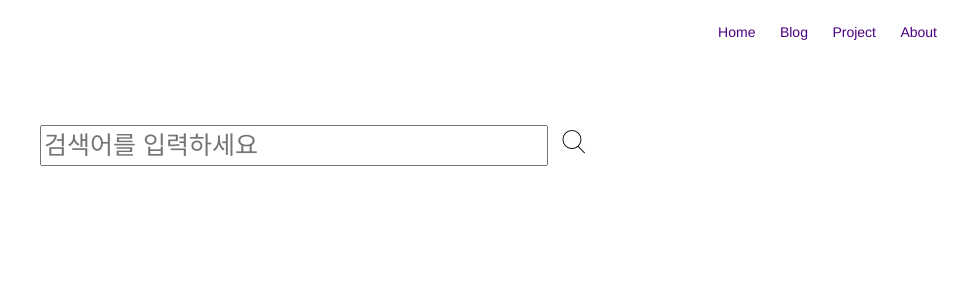
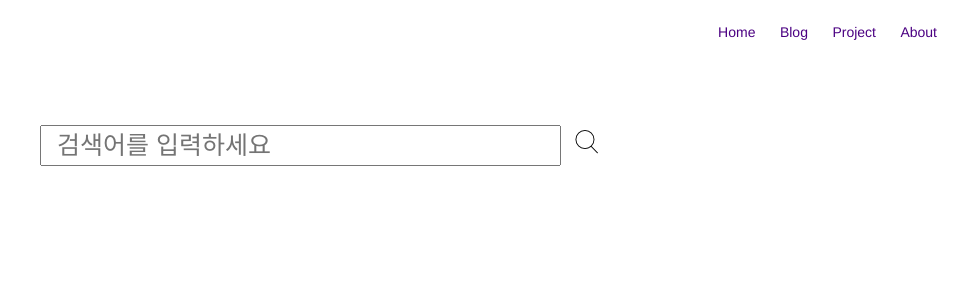
Before and after one commit to CHANMYUNG/nooheat.github.io, a Jekyll site: the page built from search.html, in a window 1280 px wide. Shown: the top 300 px of the page, without its empty margins (320-1280 px from the left). Built offline with Jekyll 4.4.1, drawn with Linux system fonts in a browser that asks for light colours.

Commit message:
profile update

```diff
--- a/search.html
+++ b/search.html
@@ -25,7 +25,7 @@ permalink: /search/
 <div id="search-container">
 <input class="search-input-css" type="text" id="search-input" placeholder="검색어를 입력하세요">
 <img src="/assets/images/icon/search.png" style="margin-left:10px">
-<ul id="results-container"></ul>
+<ul class="result-container-css" id="results-container"></ul>
 </div>
 
 <!-- Script pointing to jekyll-search.js -->
@@ -47,8 +47,12 @@ permalink: /search/
 
 <style>
 .search-input-css{
+    padding-left:15px;
     font-size:25px;
     width:500px;
     height:35px
 }
+.result-container-css{
+    font-size:15px
+}
 </style>
```
